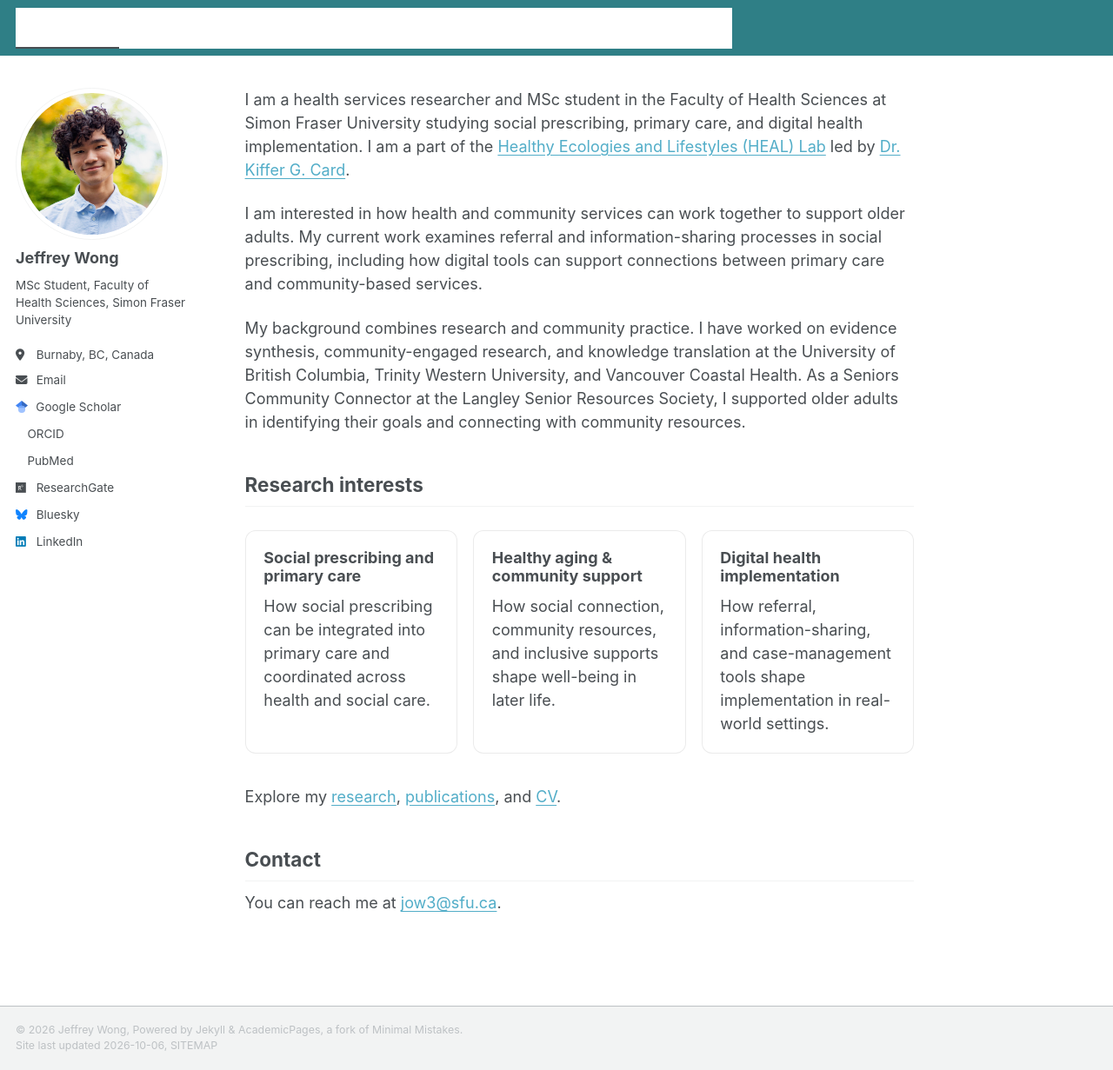
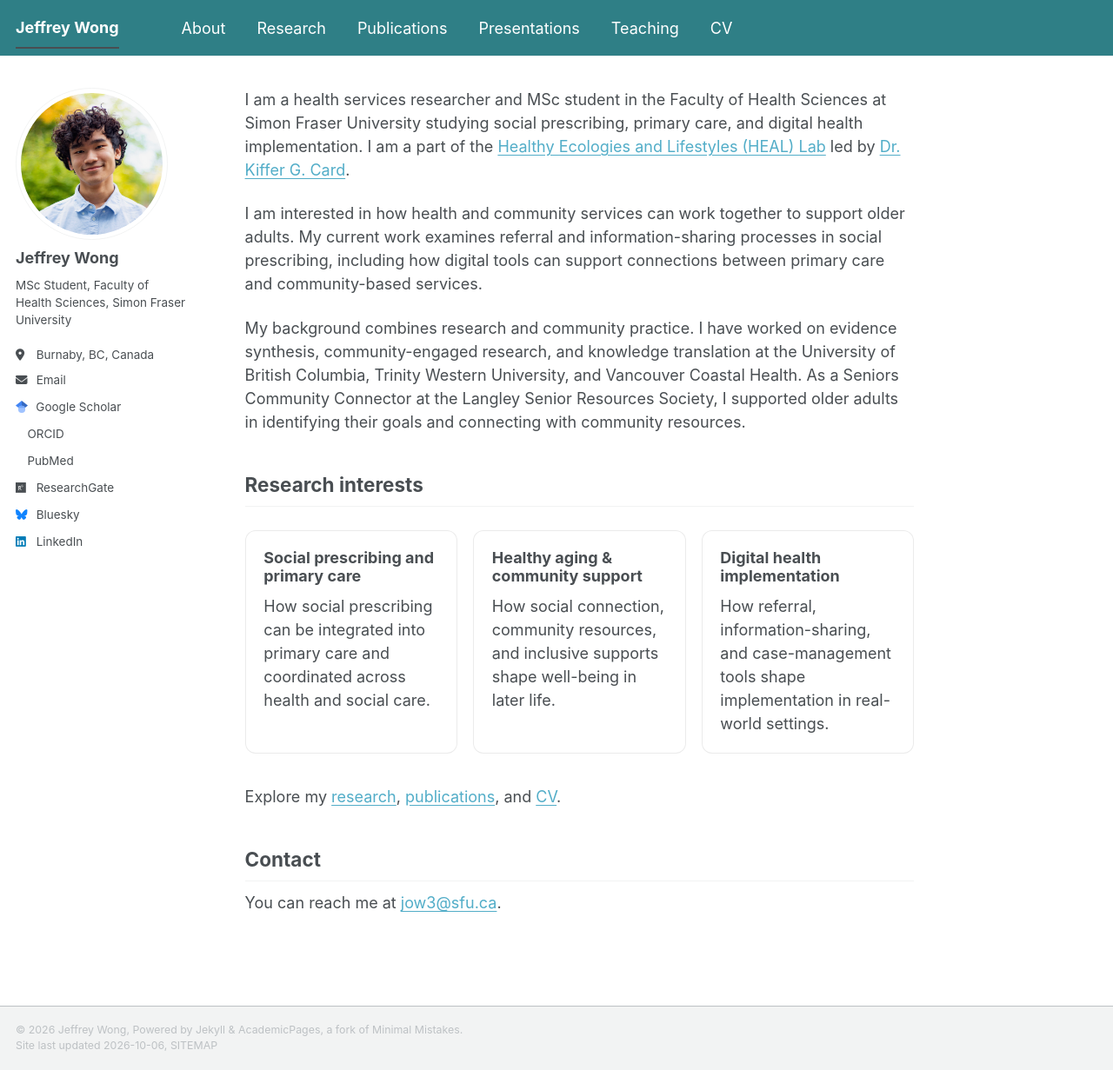
Before and after one commit to itsjeffreywong/itsjeffreywong.github.io, a Jekyll site: the page built from _pages/about.md, in a window 1280 px wide and 1231 px high. Shown: the whole window at 87% size. Built offline with Jekyll 4.4.1, drawn with Linux system fonts in a browser that asks for light colours; a style sheet for code colours, icons or effects is not loaded.

Commit message:
Update _custom.scss

```diff
--- a/_sass/_custom.scss
+++ b/_sass/_custom.scss
@@ -196,60 +196,51 @@ a {
 }
 
 // Teal Menu Bar
-/* ===== Top navigation ===== */
+/* ===== Custom top navigation ===== */
 
-:root {
-  --jw-teal: #2f7f86;
-}
-
-/* Make every layer of the masthead teal */
 .masthead,
 .masthead__inner-wrap,
 .masthead__menu,
-.greedy-nav,
-.greedy-nav .visible-links {
-  background: var(--jw-teal) !important;
+#site-nav,
+#site-nav.greedy-nav,
+#site-nav ul,
+#site-nav li {
+  background-color: #2f7f86 !important;
 }
 
-.masthead {
-  border-bottom: none !important;
-}
-
-/* Site name + navigation links */
-.greedy-nav a,
-.greedy-nav .visible-links a,
-.masthead__menu-item a {
+/* Navigation text */
+.masthead a,
+#site-nav a {
   color: #ffffff !important;
 }
 
-/* Active page underline */
-.greedy-nav .visible-links a::before {
-  background: rgba(255, 255, 255, 0.9) !important;
+/* Hover */
+.masthead a:hover,
+#site-nav a:hover {
+  color: rgba(255, 255, 255, 0.75) !important;
 }
 
-/* Hover */
-.greedy-nav a:hover,
-.greedy-nav .visible-links a:hover,
-.masthead__menu-item a:hover {
-  color: rgba(255, 255, 255, 0.78) !important;
+/* Active page underline */
+#site-nav .visible-links a::before {
+  background-color: #ffffff !important;
 }
 
 /* Mobile / overflow button */
-.greedy-nav button {
-  background: var(--jw-teal) !important;
+#site-nav button {
+  background-color: #2f7f86 !important;
 }
 
-.greedy-nav button .navicon,
-.greedy-nav button .navicon::before,
-.greedy-nav button .navicon::after {
-  background: #ffffff !important;
+#site-nav .navicon,
+#site-nav .navicon::before,
+#site-nav .navicon::after {
+  background-color: #ffffff !important;
 }
 
-/* Overflow dropdown */
-.greedy-nav .hidden-links {
-  background: var(--jw-teal) !important;
+/* Remove any inherited borders/shadows creating a white strip */
+.masthead,
+.masthead__inner-wrap,
+.masthead__menu,
+#site-nav {
+  border: 0 !important;
+  box-shadow: none !important;
 }
-
-.greedy-nav .hidden-links a {
-  color: #ffffff !important;
-}
```
